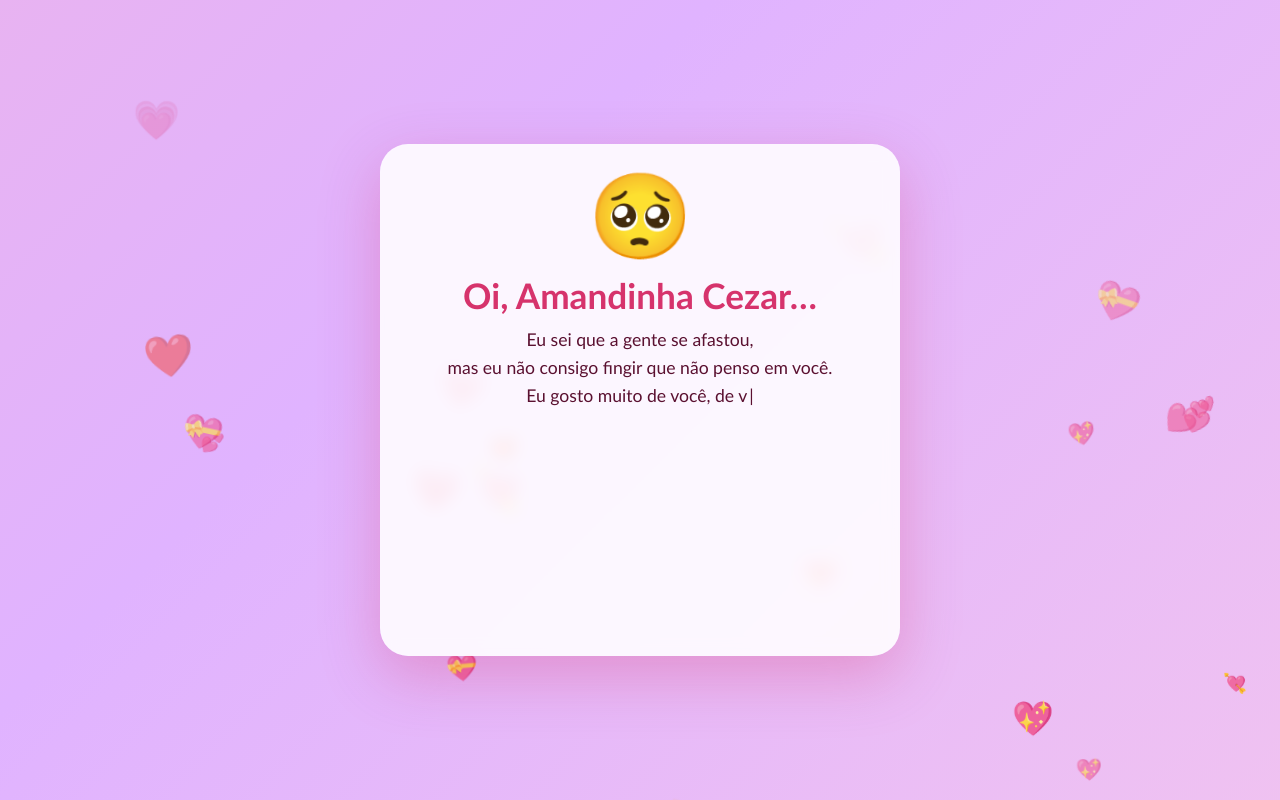
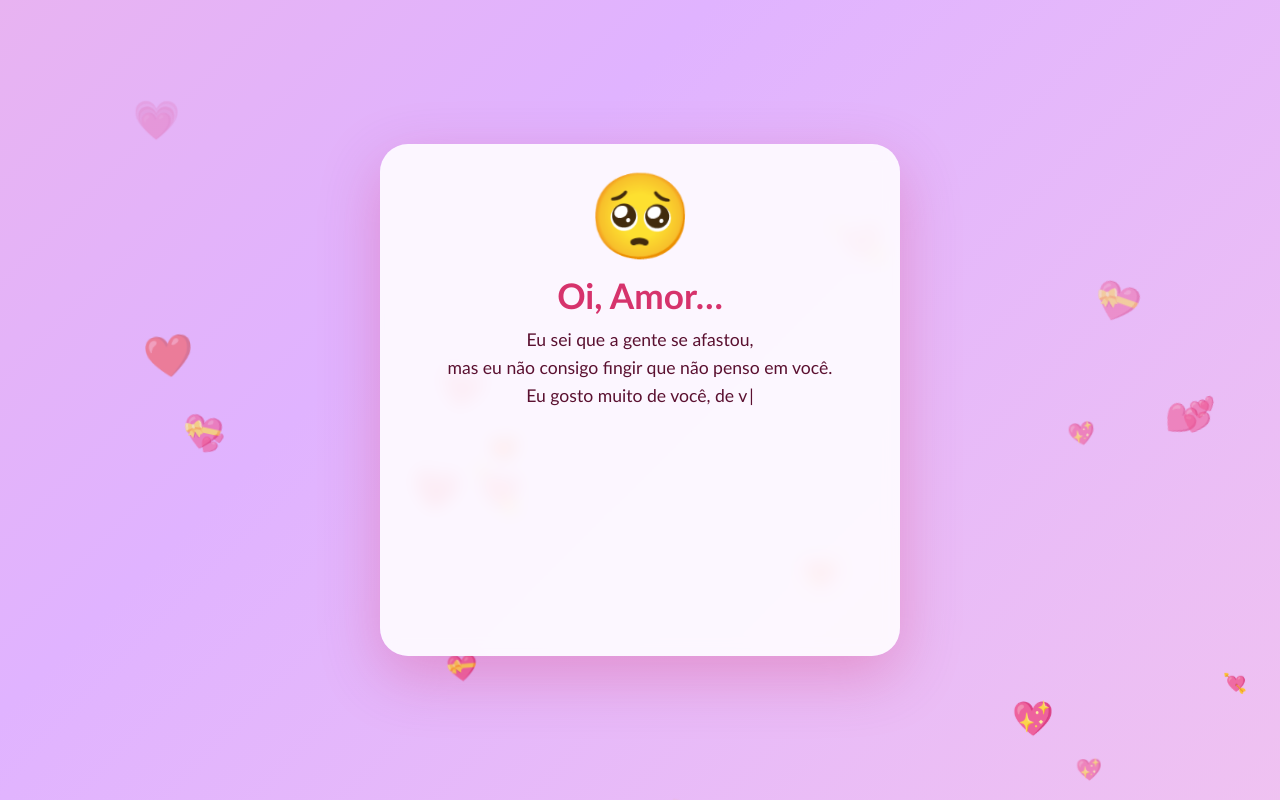
Before and after one commit to claudiojrsx/claudiojrs, a plain HTML site: page index.html in a window 1280 px wide. Drawn offline with Linux system fonts and the light colour scheme.

Commit message:
Change default name in index.html to 'Amor'

```diff
--- a/index.html
+++ b/index.html
@@ -174,7 +174,7 @@
 
 <script>
   /* ============ PERSONALIZE AQUI ============ */
-  const NOME_PADRAO = "Amandinha Cezar";   // nome dela (ou use o link: seusite.github.io/?nome=Maria)
+  const NOME_PADRAO = "Amor";   // nome dela (ou use o link: seusite.github.io/?nome=Maria)
   const MENSAGEM =
 `Eu sei que a gente se afastou,
 mas eu não consigo fingir que não penso em você.
```
